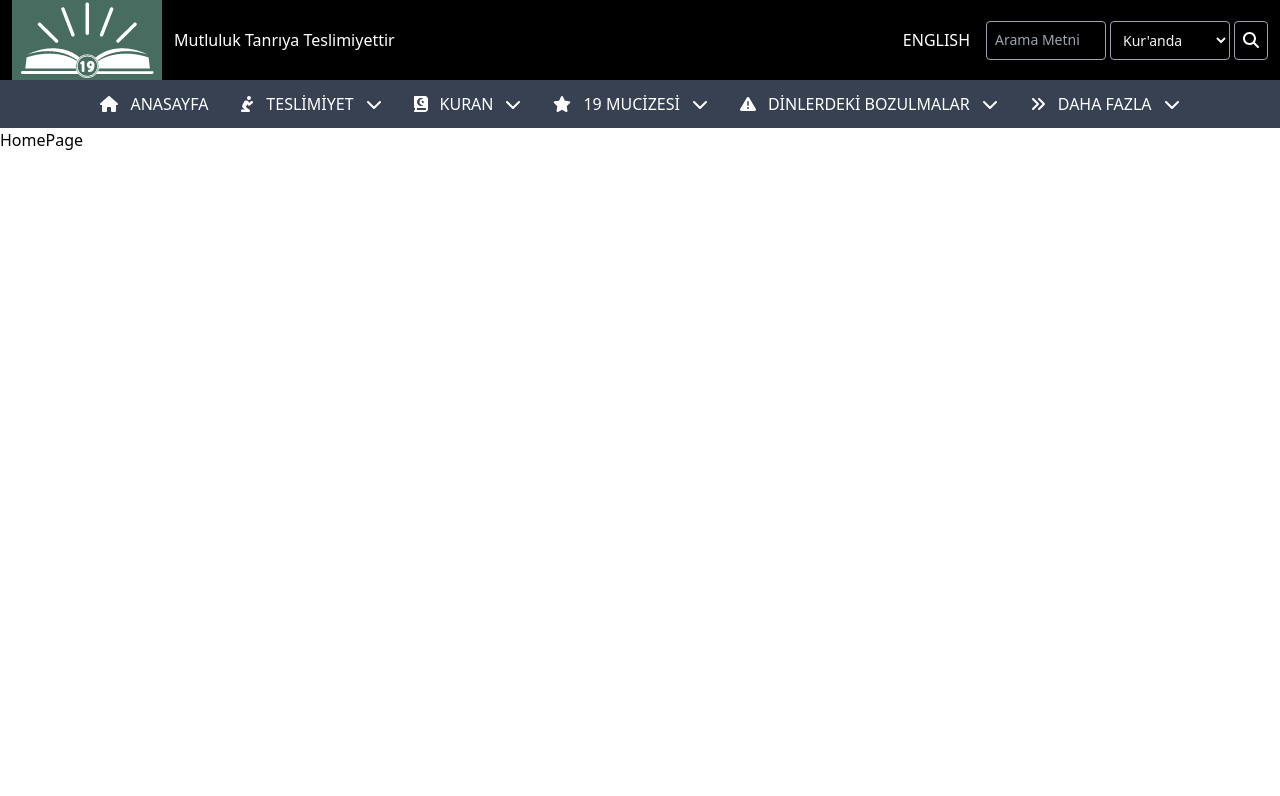
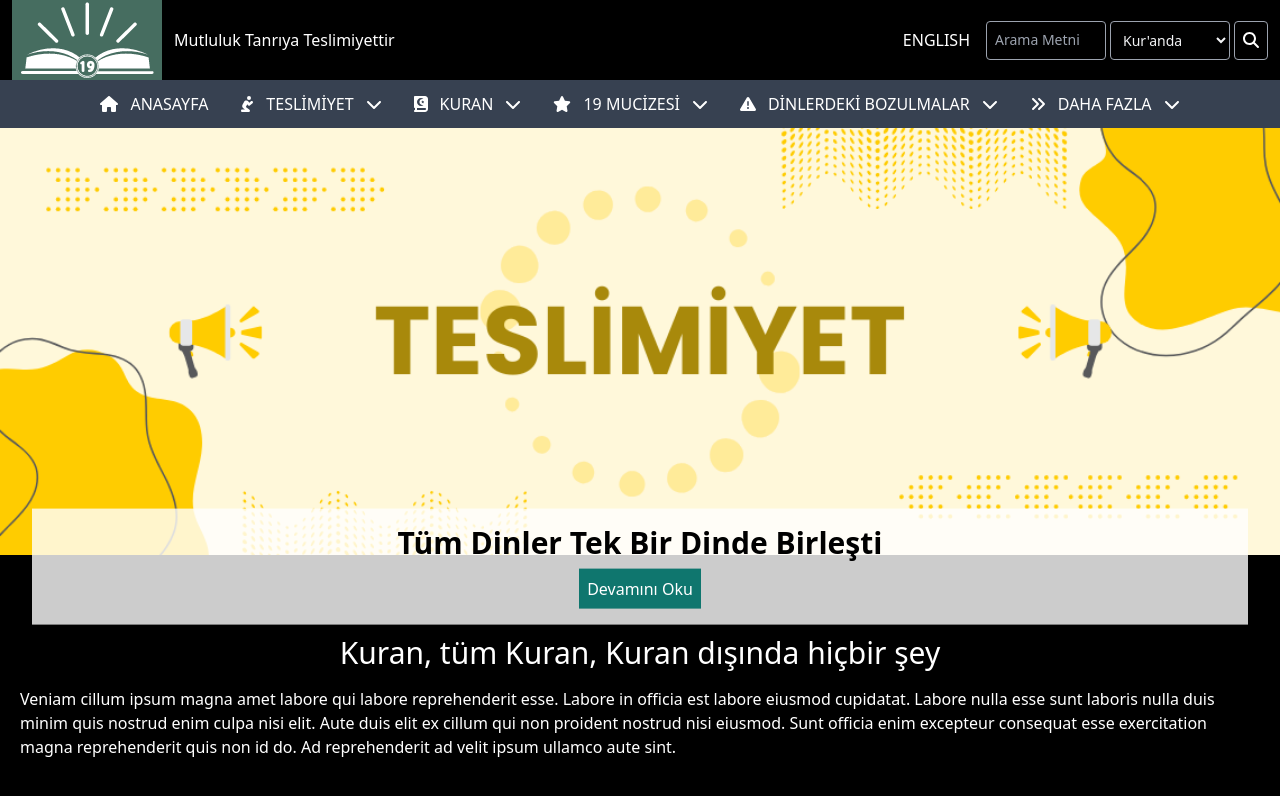
Before and after one commit to SubmitterTech/teslimolanorg, a React (Create React App) app in the folder frontend/: page / in a window 1280 px wide. Shown: the top 796 px of the page. Built offline with nearby package versions, Linux system fonts and the light colour scheme.

Commit message:
Billboard component created

```diff
--- /dev/null
+++ b/frontend/src/components/Billboard/Bilboard.js
@@ -0,0 +1,44 @@
+import React from "react";
+
+const Bilboard = () => {
+  return (
+    <div className="flex flex-col items-center justify-center">
+      <div>
+        <img
+          className="w-screen"
+          src="teslimolanorg_banner3.png"
+          alt="teslimiyet banner"
+        />
+        <div
+          className="flex flex-col gap-2 justify-end items-center px-2 py-4 absolute z-20 bg-white bg-opacity-80"
+          style={{
+            width: "95%",
+            left: "50%",
+            transform: "translate(-50%, -40%)",
+          }}
+        >
+          <h2 className="text-xl font-semibold md:text-2xl lg:text-3xl">
+            Tüm Dinler Tek Bir Dinde Birleşti
+          </h2>
+          <button className="bg-teal-700 p-2 text-white">Devamını Oku</button>
+        </div>
+      </div>
+
+      <div className="flex items-center flex-col gap-4 bg-black py-20 px-5">
+        <h1 className="text-white text-3xl">
+          Kuran, tüm Kuran, Kuran dışında hiçbir şey
+        </h1>
+        <p className="text-white">
+          Veniam cillum ipsum magna amet labore qui labore reprehenderit esse.
+          Labore in officia est labore eiusmod cupidatat. Labore nulla esse sunt
+          laboris nulla duis minim quis nostrud enim culpa nisi elit. Aute duis
+          elit ex cillum qui non proident nostrud nisi eiusmod. Sunt officia
+          enim excepteur consequat esse exercitation magna reprehenderit quis
+          non id do. Ad reprehenderit ad velit ipsum ullamco aute sint.
+        </p>
+      </div>
+    </div>
+  );
+};
+
+export default Bilboard;
--- a/frontend/src/components/Header/Header.js
+++ b/frontend/src/components/Header/Header.js
@@ -325,7 +325,7 @@ const Header = () => {
       <nav
         className={`fixed top-0 right-0 bg-gray-700 text-white w-3/4 h-full transform transition-transform duration-300 ${
           menuOpen ? "translate-x-0" : "translate-x-full"
-        } md:static md:translate-x-0 md:flex md:items-center md:justify-center md:w-auto md:bg-gray-700 md:p-3`}
+        } md:static md:translate-x-0 md:flex md:items-center md:justify-center md:w-auto md:bg-gray-700 md:p-3 z-50`}
       >
         <button
           type="button"
--- a/frontend/src/components/Header/SubMenuItem.js
+++ b/frontend/src/components/Header/SubMenuItem.js
@@ -3,7 +3,14 @@ import { FontAwesomeIcon } from "@fortawesome/react-fontawesome";
 import { Link } from "react-router-dom";
 import { faChevronDown } from "@fortawesome/free-solid-svg-icons";
 
-const SubMenuItem = ({ title,src, icon, subMenuItems, toggleSubMenu, expandedMenu }) => {
+const SubMenuItem = ({
+  title,
+  src,
+  icon,
+  subMenuItems,
+  toggleSubMenu,
+  expandedMenu,
+}) => {
   return (
     <li className="border-b md:border-none p-3 md:p-0 md:text-xs lg:text-base">
       {subMenuItems.length > 0 ? (
@@ -23,8 +30,11 @@ const SubMenuItem = ({ title,src, icon, subMenuItems, toggleSubMenu, expandedMen
           </button>
           <ul
             className={`transition-[max-height,opacity] duration-300 ease-in-out overflow-hidden ${
-              expandedMenu === title ? "h-auto opacity-100 p-4 mt-3" : "max-h-0 opacity-0"
+              expandedMenu === title
+                ? "h-auto opacity-100 p-4 md:p-14 mt-3"
+                : "max-h-0 opacity-0"
             } flex flex-col gap-4 rounded md:rounded-none bg-gray-600 md:absolute md:top-full md:left-0 md:mt-0 md:w-screen md:flex md:flex-row md:justify-center md:items-center md:gap-4 md:flex-wrap`}
+            style={{ zIndex: 1000 }}
           >
             {subMenuItems.map((item, index) => (
               <li key={index}>
@@ -39,10 +49,7 @@ const SubMenuItem = ({ title,src, icon, subMenuItems, toggleSubMenu, expandedMen
           </ul>
         </>
       ) : (
-        <Link
-          to={src}
-          className="flex items-center gap-3 hover:text-green-200"
-        >
+        <Link to={src} className="flex items-center gap-3 hover:text-green-200">
           <FontAwesomeIcon icon={icon} />
           {title}
         </Link>
--- a/frontend/src/pages/HomePage.js
+++ b/frontend/src/pages/HomePage.js
@@ -1,8 +1,11 @@
 import React from 'react'
+import Bilboard from '../components/Billboard/Bilboard'
 
 const HomePage = () => {
   return (
-    <div>HomePage</div>
+    <div>
+      <Bilboard/>
+    </div>
   )
 }
 
```
Also changed, not shown: frontend/public/teslimolanorg_banner3.png (added).
